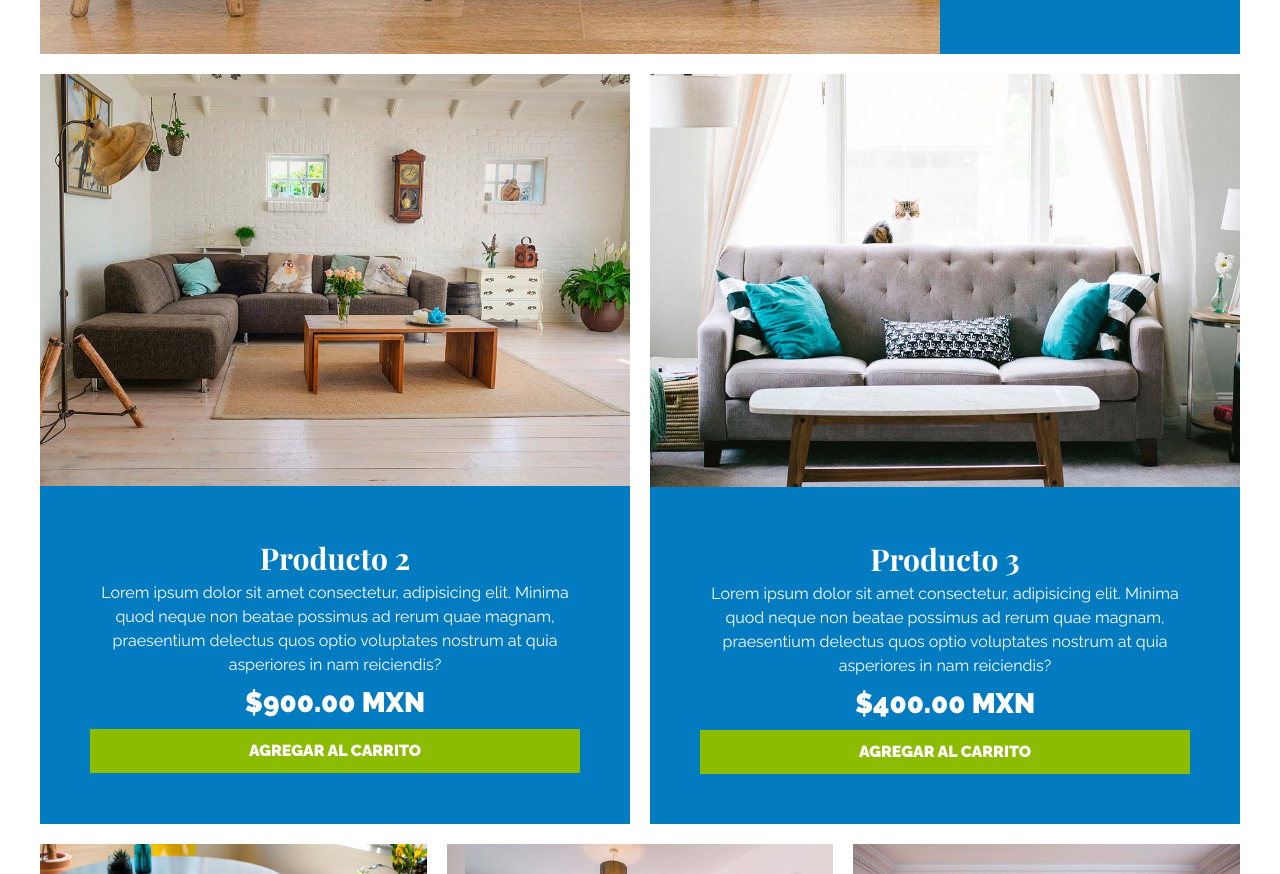
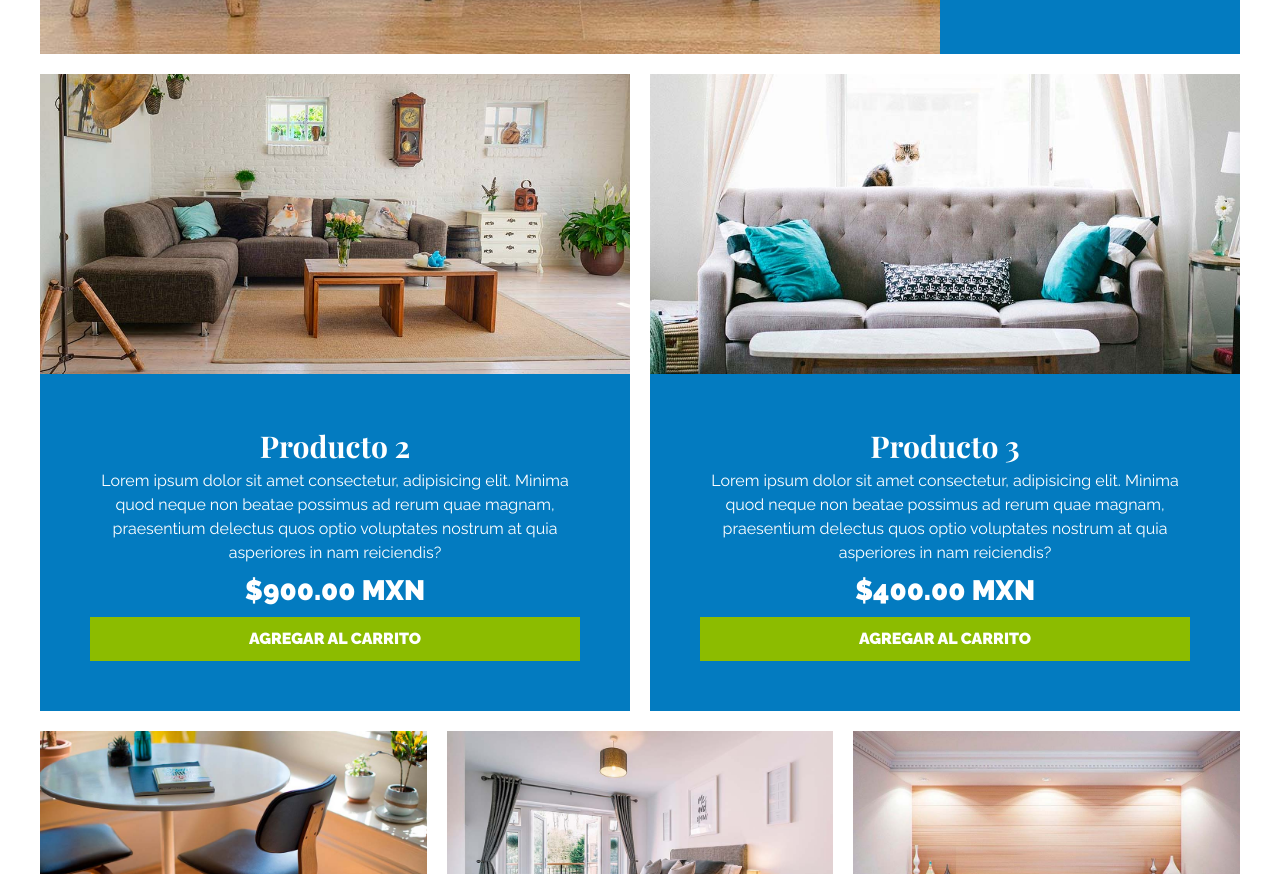
Before and after one commit to andrewsdeve/Css_GuiaCompleta, a plain HTML site: page ecommerce/index.html in a window 1280 px wide. Shown: the part 2393-3267 px from the top of the page. Drawn offline with nearby package versions, Linux system fonts and the light colour scheme; a web font is replaced by a local one.

Commit message:
finCategorias

```diff
--- a/ecommerce/app.css
+++ b/ecommerce/app.css
@@ -181,10 +181,24 @@ img{
     grid-column-end: 4;
 }
 
+.producto:nth-child(2) img{
+    height: 30rem;
+    width: 100%;
+    object-fit: cover;
+}
+
 .producto:nth-child(3){
     grid-column-start:4;
     grid-column-end: 7;
 }
+
+.producto:nth-child(3) img{
+    height: 30rem;
+    width: 100%;
+    object-fit: cover;
+
+}
+
 .producto:nth-child(4){
     grid-column-start:1;
     grid-column-end: 3;
```
